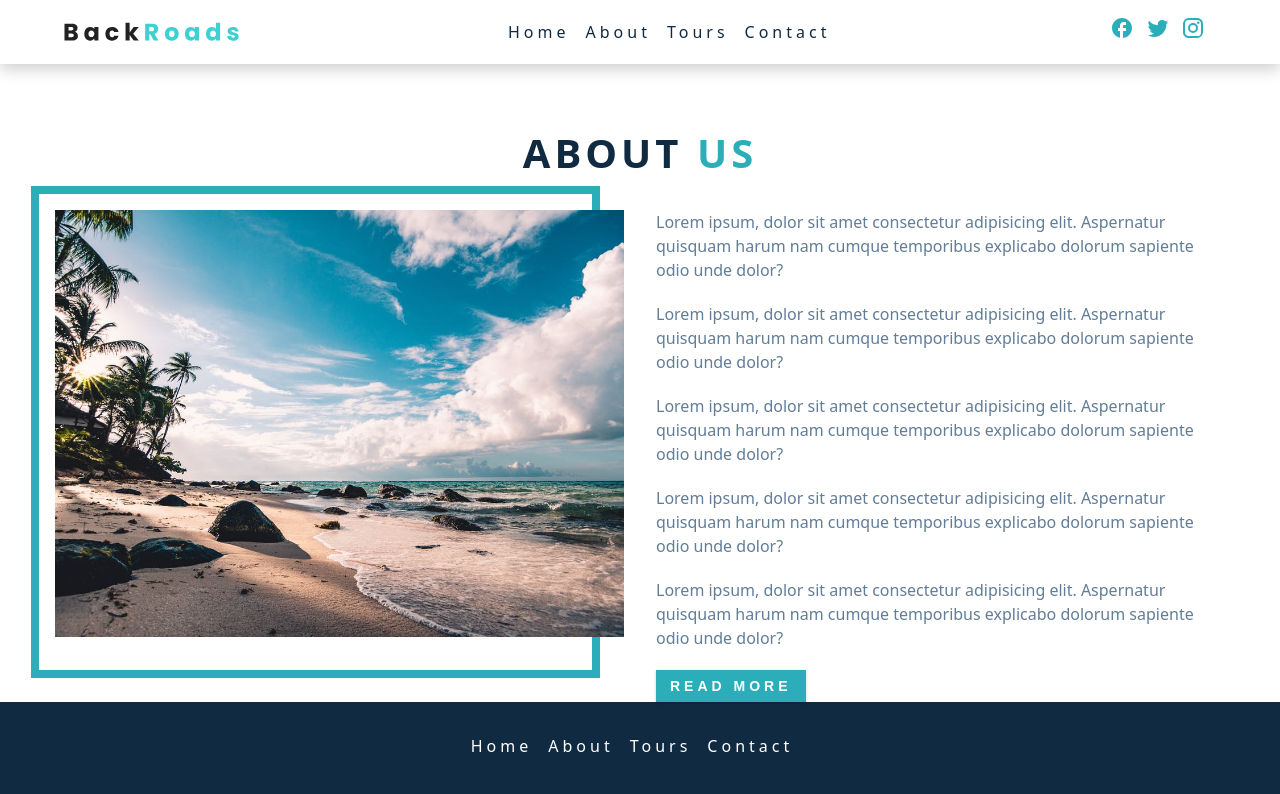
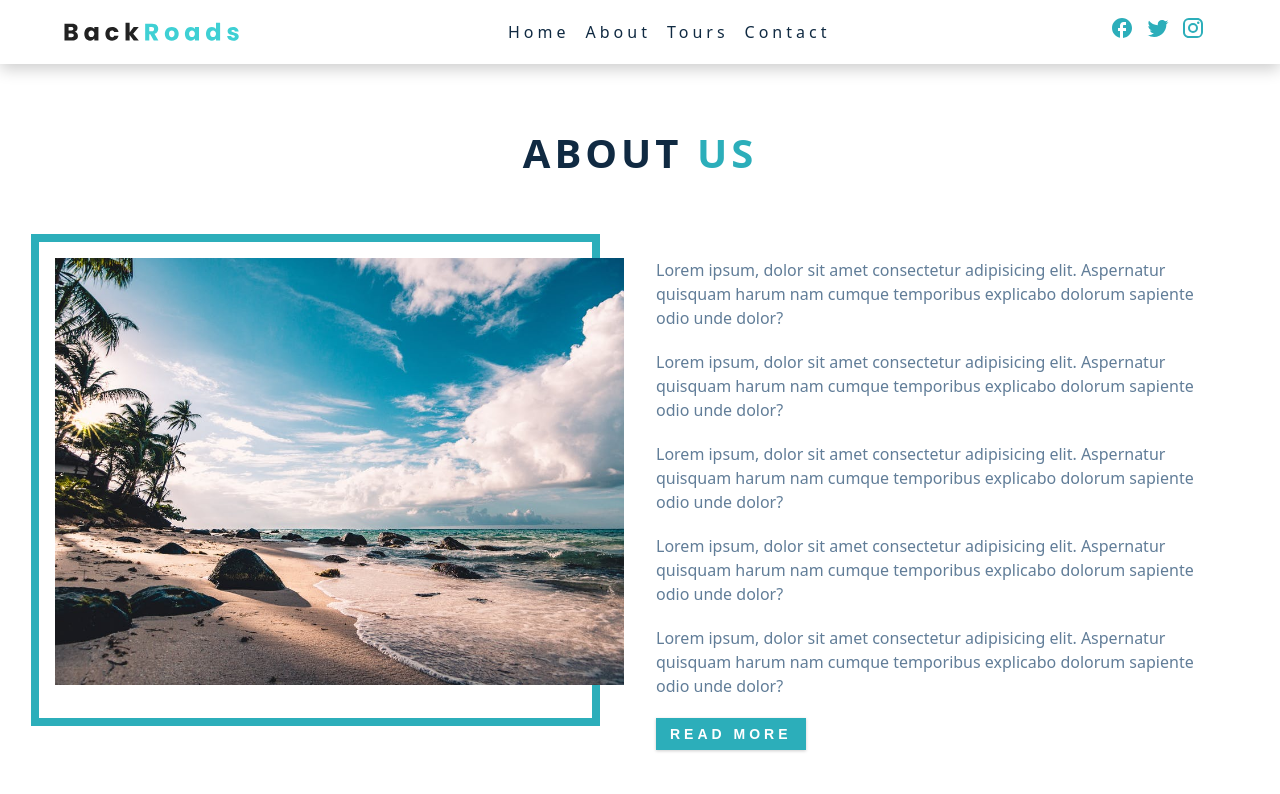
Before and after one commit to anamarijakukulj/react-libraries, a React (Vite) app in the folder react-libraries/: page /about in a window 1280 px wide. Shown: the top 794 px of the page. Built offline with nearby package versions, Linux system fonts and the light colour scheme.

Commit message:
Update index.css

```diff
--- a/react-libraries/src/index.css
+++ b/react-libraries/src/index.css
@@ -530,6 +530,10 @@ textarea {
   margin-bottom: 2rem;
 }
 
+.page .about-center {
+  margin: 5rem auto;
+}
+
 .form-center {
   display: flex;
   flex-direction: column;
```
